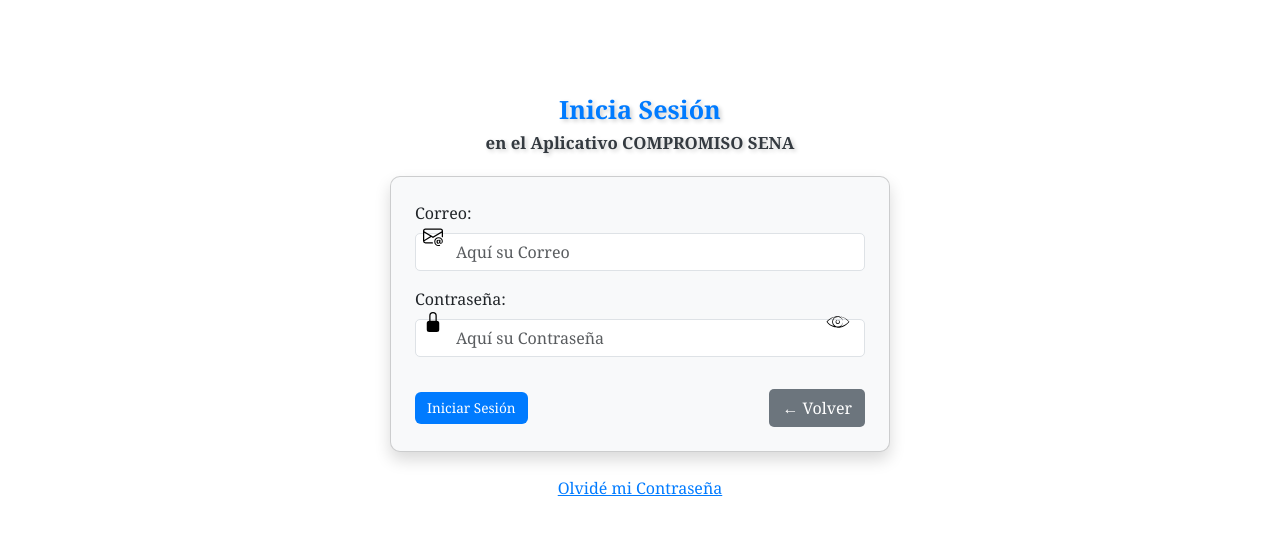
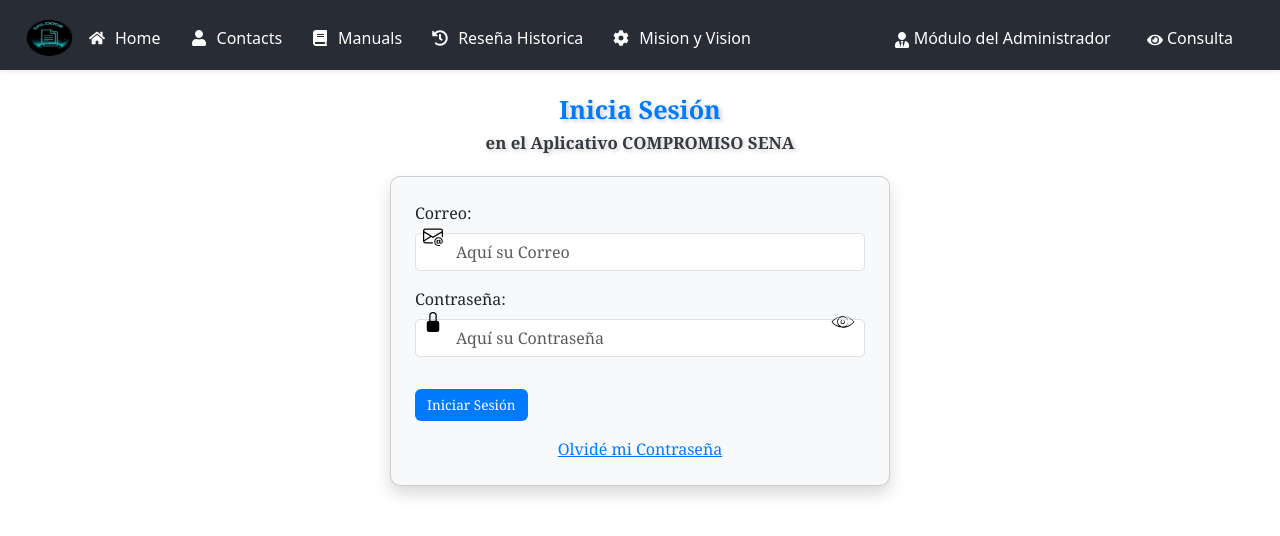
Before and after one commit to goldentorcka/COMPROMISO, a React (Vite) app in the folder frontend-compromiso/: page /login-admin in a window 1280 px wide. Shown: the top 536 px of the page. Built offline with nearby package versions, Linux system fonts and the light colour scheme; no server answers; what react-client-session would draw is missing.

Commit message:
falta estandarizacion de los estilos de los formularios

```diff
--- a/frontend-compromiso/src/components/Nav/NavMenuPublic.jsx
+++ b/frontend-compromiso/src/components/Nav/NavMenuPublic.jsx
@@ -3,10 +3,10 @@ import { useNavigate, Link } from 'react-router-dom';
 import logo from '../../Public/images/logos/logo.png';
 import { FaHome, FaUser, FaBook, FaHistory, FaEye, FaCog, FaUserTie } from 'react-icons/fa';
 
-
 const NavMenuPublic = () => {
   const [activeLink, setActiveLink] = useState("");
-  const [rotatingIcon, setRotatingIcon] = useState(""); // Estado para manejar íconos rotando
+  const [rotatingIcon, setRotatingIcon] = useState("");
+  const [showNavBar, setShowNavBar] = useState(true); // Estado para controlar la visibilidad de la barra de navegación
   const navigate = useNavigate();
 
   const handleConsultaClick = () => {
@@ -14,15 +14,16 @@ const NavMenuPublic = () => {
   };
 
   const handleLoginClick = () => {
+    setShowNavBar(true); // Mostrar la barra de navegación al hacer clic en "login"
     navigate("/login-admin");
   };
 
   const handleLinkClick = (link) => {
-    setActiveLink(link); // Cambia el enlace activo inmediatamente con un clic
-    setRotatingIcon(link); // Activa la rotación del ícono
+    setActiveLink(link);
+    setRotatingIcon(link);
     setTimeout(() => {
-      setRotatingIcon(""); // Detiene la rotación después de la animación
-    }, 1000); // Duración de la rotación en milisegundos
+      setRotatingIcon("");
+    }, 1000);
   };
 
   // Definir los colores
@@ -30,7 +31,6 @@ const NavMenuPublic = () => {
   const activeColor = "#61dafb";
   const textColor = "#ffffff";
 
-  // Estilos en línea
   const headerStyle = {
     fontSize: "1.2rem",
     height: "70px",
@@ -85,6 +85,7 @@ const NavMenuPublic = () => {
 
   return (
     <>
+      {showNavBar && ( // Condicional para mostrar la barra de navegación
         <header
           className="d-flex flex-wrap align-items-center justify-content-between py-3 px-4 shadow-sm"
           style={headerStyle}
@@ -190,6 +191,7 @@ const NavMenuPublic = () => {
             </button>
           </div>
         </header>
+      )}
     </>
   );
 };
--- a/frontend-compromiso/src/components/home-init/Contend-CrudUsers.jsx
+++ b/frontend-compromiso/src/components/home-init/Contend-CrudUsers.jsx
@@ -8,7 +8,6 @@ const Contend_CrudUsers = () => {
         <>
             <div className="" >
                 <NavBarAdministrator />
-                <NavBarAdministrator/>
                 <CrudUsers />
                 <FormUsers />
                 <FormQueryUsers />
--- a/frontend-compromiso/src/components/styles/stylesLoginUser.css
+++ b/frontend-compromiso/src/components/styles/stylesLoginUser.css
@@ -4,10 +4,10 @@
   border-radius: 10px;
   box-shadow: 0 10px 30px rgba(0, 0, 0, 0.1);
   transition: transform 0.3s ease-in-out;
-    max-width: 500px; /* Aumenta el ancho máximo del formulario */
-    margin: 0 auto; /* Centra el formulario horizontalmente */
-    position: relative; /* Para posicionar el ícono de ojo */
-    padding: 20px; /* Añade padding interno */
+  max-width: 500px;
+  margin: 0 auto;
+  position: relative;
+  padding: 20px;
 }
 
 /* Estilo para los botones */
@@ -50,17 +50,10 @@
   animation: fadeIn 2s ease-in-out;
 }
 
-  /* Estilo para el botón de volver */
-  .volver-button {
-    background-color: #6c757d;
-    color: #ffffff;
+/* Estilo para los campos de entrada */
+.form-control {
   border-radius: 5px;
-    transition: background-color 0.3s, transform 0.3s;
-  }
-
-  .volver-button:hover {
-    background-color: #5a6268;
-    transform: scale(1.05);
+  padding-left: 40px;
 }
 
 /* Estilo para el ícono de ojo */
@@ -68,40 +61,36 @@
   width: 24px;
   height: 24px;
   position: absolute;
-    right: 15px;
-    top: 50%;
+  top: 55%; /* Bajamos el icono un 30% (de 50% a 55%) */
   transform: translateY(-50%);
   cursor: pointer;
   transition: transform 0.3s ease, filter 0.3s ease;
 }
 
-  .eye-icon:hover {
-    transform: translateY(-50%) rotateY(360deg) scale(1.2);
+/* Estilo para los íconos 3D */
+.icon-3d {
+  transition: transform 0.3s ease, filter 0.3s ease;
+}
+
+.icon-3d:hover {
+  transform: scale(1.2) rotateX(360deg);
   filter: brightness(1.2);
 }
 
-  /* Estilo para el contenedor de los íconos en los campos */
+/* Estilo para los campos de entrada con íconos */
 .icon-container {
   position: relative;
 }
 
 /* Estilo para los campos de entrada */
-  .form-control {
-    border-radius: 5px;
-    padding-left: 40px;
-  }
-
-  /* Estilo para los campos de entrada con íconos */
 .form-group {
   margin-bottom: 1rem;
 }
 
-  .card {
-    transition: transform 0.3s ease-in-out;
-  }
-
-  .card:hover {
-    transform: translateY(-10px);
+/* Ajustes para los iconos de correo y contraseña */
+.icon-container img {
+  top: 55%; /* Bajamos los íconos un 30% (de 50% a 55%) */
+  transform: translateY(-50%);
 }
 
 /* Animaciones */
--- a/frontend-compromiso/src/components/styles/stylesNavR_H.css
+++ b/frontend-compromiso/src/components/styles/stylesNavR_H.css
@@ -21,15 +21,22 @@
     width: 150px;
     height: auto;
     margin-bottom: 2rem;
-    animation: logoAnimation 5s infinite alternate;
+    animation: logoSpinOnce 5s ease-in-out 1; /* Solo una vez */
+    position: relative;
 }
 
-@keyframes logoAnimation {
+/* Animación de la imagen: gira al cargar la página */
+@keyframes logoSpinOnce {
     0% {
         transform: rotate(0deg);
     }
+    50% {
+        transform: rotate(360deg);
+    }
     100% {
-        transform: rotate(360deg);
+        transform: rotate(0deg);
+        right: 0;
+        top: 0;
     }
 }
 
@@ -69,25 +76,41 @@
 
 .social-icon {
     color: #2c3e50;
-    font-size: 2.5rem;
+    font-size: 3rem; /* Tamaño aumentado */
     transition: transform 0.4s ease, color 0.4s ease, filter 0.4s ease;
 }
 
+/* Animación y colores al hacer hover */
 .social-icon:hover {
     transform: rotate(360deg) scale(1.5);
-    color: #3498db;
     filter: drop-shadow(0 0 10px rgba(0, 0, 0, 0.3));
-    animation: icon3D 1s ease-in-out infinite;
+    animation: iconHoverEffect 0.8s ease-in-out;
 }
 
-@keyframes icon3D {
+@keyframes iconHoverEffect {
     0% {
-        transform: rotateX(0deg) rotateY(0deg);
+        transform: rotate(0deg) scale(1);
     }
     50% {
-        transform: rotateX(15deg) rotateY(15deg);
+        transform: rotate(180deg) scale(1.2);
     }
     100% {
-        transform: rotateX(0deg) rotateY(0deg);
+        transform: rotate(360deg) scale(1.5);
     }
 }
+
+.social-icon:hover .fa-facebook {
+    color: #4267B2; /* Azul Facebook */
+}
+
+.social-icon:hover .fa-instagram {
+    color: #E4405F; /* Rosa Instagram */
+}
+
+.social-icon:hover .fa-tiktok {
+    color: #69C9D0; /* Azul TikTok */
+}
+
+.social-icon:hover .fa-blogger-b {
+    color: #FF5722; /* Naranja Blogger */
+}
--- a/frontend-compromiso/src/users/LoginUser.jsx
+++ b/frontend-compromiso/src/users/LoginUser.jsx
@@ -3,10 +3,11 @@ import { useNavigate, Link } from "react-router-dom";
 import "bootstrap/dist/css/bootstrap.min.css";
 import userIcon from "../Public/images/IconLogin/Correo.svg";
 import lockIcon from "../Public/images/iconLogin/Password.svg";
-import eyeIcon from "../Public/images/IconLogin/Eye.svg"; // Añade el ícono de ojo
-import eyeSlashIcon from "../Public/images/IconLogin/EyeSlash.svg"; // Añade el ícono de ojo tachado
+import eyeIcon from "../Public/images/IconLogin/Eye.svg";
+import eyeSlashIcon from "../Public/images/IconLogin/EyeSlash.svg";
 import { ReactSession } from "react-client-session";
-import '../components/styles/stylesLoginUser.css'; // Importa el archivo CSS
+import NavMenuPublic from '../components/Nav/NavMenuPublic.jsx';
+import '../components/styles/stylesLoginUser.css';
 
 const LoginFormAdmin = () => {
   const [Cor_Usuario, setCor_Usuario] = useState("");
@@ -25,10 +26,16 @@ const LoginFormAdmin = () => {
   };
 
   return (
+    <>
+      {/* Barra de navegación pública */}
+      <NavMenuPublic />
+
       <div className="container mt-5">
         <h1 className="text-center mb-4 header">
           Inicia Sesión
-        <span className="header-span">en el Aplicativo COMPROMISO SENA</span>
+          <span className="header-span">
+            en el Aplicativo COMPROMISO SENA
+          </span>
         </h1>
         <div className="row justify-content-center">
           <div className="col-md-12">
@@ -51,8 +58,8 @@ const LoginFormAdmin = () => {
                 <img
                   src={userIcon}
                   alt="Usuario"
-                className="position-absolute top-50 start-0 translate-middle-y ms-2"
-                style={{ width: "20px", height: "20px", left: "15px" }}
+                  className="position-absolute top-50 start-0 translate-middle-y ms-2 icon-3d"
+                  style={{ width: "20px", height: "20px", left: "10px" }}
                 />
               </div>
               <div className="form-group mb-3 icon-container">
@@ -70,42 +77,33 @@ const LoginFormAdmin = () => {
                 <img
                   src={lockIcon}
                   alt="Contraseña"
-                className="position-absolute top-50 start-0 translate-middle-y ms-2"
+                  className="position-absolute top-50 start-0 translate-middle-y ms-2 icon-3d"
                   style={{ width: "20px", height: "20px", left: "10px" }}
                 />
                 <img
                   src={showPassword ? eyeSlashIcon : eyeIcon}
                   alt="Mostrar/Ocultar Contraseña"
-                className="eye-icon"
+                  className="position-absolute top-50 translate-middle-y ms-2 eye-icon icon-3d"
+                  style={{ right: "10px" }}
                   onClick={togglePasswordVisibility}
                 />
               </div>
               <div className="d-flex justify-content-between align-items-center">
-              <button
-                type="submit"
-                className="btn mt-3 button"
-              >
+                <button type="submit" className="btn mt-3 button">
                   Iniciar Sesión
                 </button>
-              <Link
-                to="/"
-                className="btn mt-3 volver-button"
-              >
-                &#8592; Volver
-              </Link>
               </div>
-          </form>
-          <nav className="text-center mt-4">
-            <Link
-              to="/olvide-password"
-              className="d-block link"
-            >
+              {/* Enlace para olvidar la contraseña dentro del formulario */}
+              <nav className="text-center mt-3">
+                <Link to="/olvide-password" className="d-block link">
                   Olvidé mi Contraseña
                 </Link>
               </nav>
+            </form>
           </div>
         </div>
       </div>
+    </>
   );
 };
 
```
Lines whose indentation alone changed are shown as unchanged.
